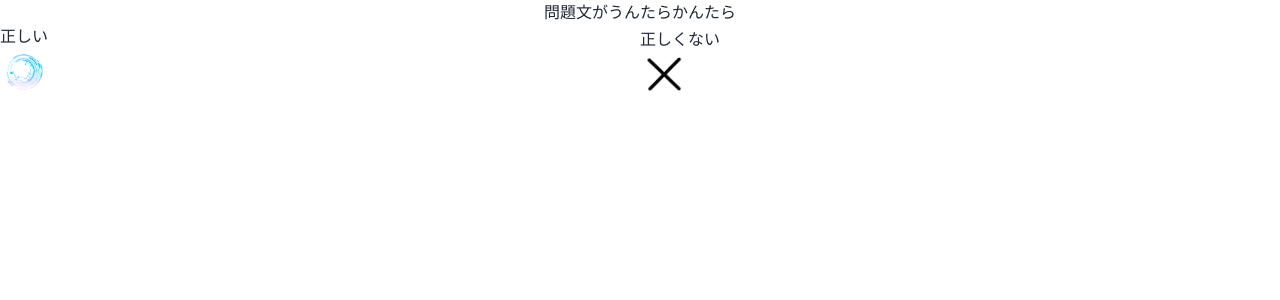
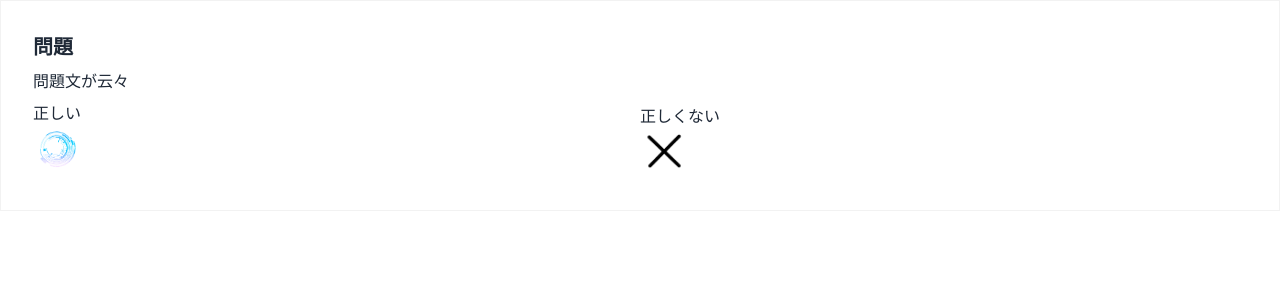
Before and after one commit to Tiamat-KIT/T_or_F_Quiz_Component, a Next.js app in the folder tfquizcomp/: page / in a window 1280 px wide. Shown: the top 300 px of the page. Built offline with nearby package versions, Linux system fonts and the light colour scheme.

Commit message:
cardobject

```diff
--- a/tfquizcomp/src/Component/Quiz.tsx
+++ b/tfquizcomp/src/Component/Quiz.tsx
@@ -4,9 +4,11 @@ export default function Quiz(){
 
     return (
         <>
-            <div className="justify-center bg-color-blue">
-                <div className="text-center">問題文がうんたらかんたら</div>
-                <div className="flex place-items-center content-center place-content-center">
+            <div className="card">
+                <div className="card-body card-bordered">
+                <div className="text-center card-title">問題</div>
+                <p>問題文が云々</p>
+                <div className="flex">
                     <div className="flex-1 place-self-center">
                         <h2>正しい</h2>
                         <button className="btn btn-square btn-ghost">
@@ -24,6 +26,7 @@ export default function Quiz(){
                         </button>
                     </div>
                 </div>
+                </div>
             </div>
         </>
     )
```
